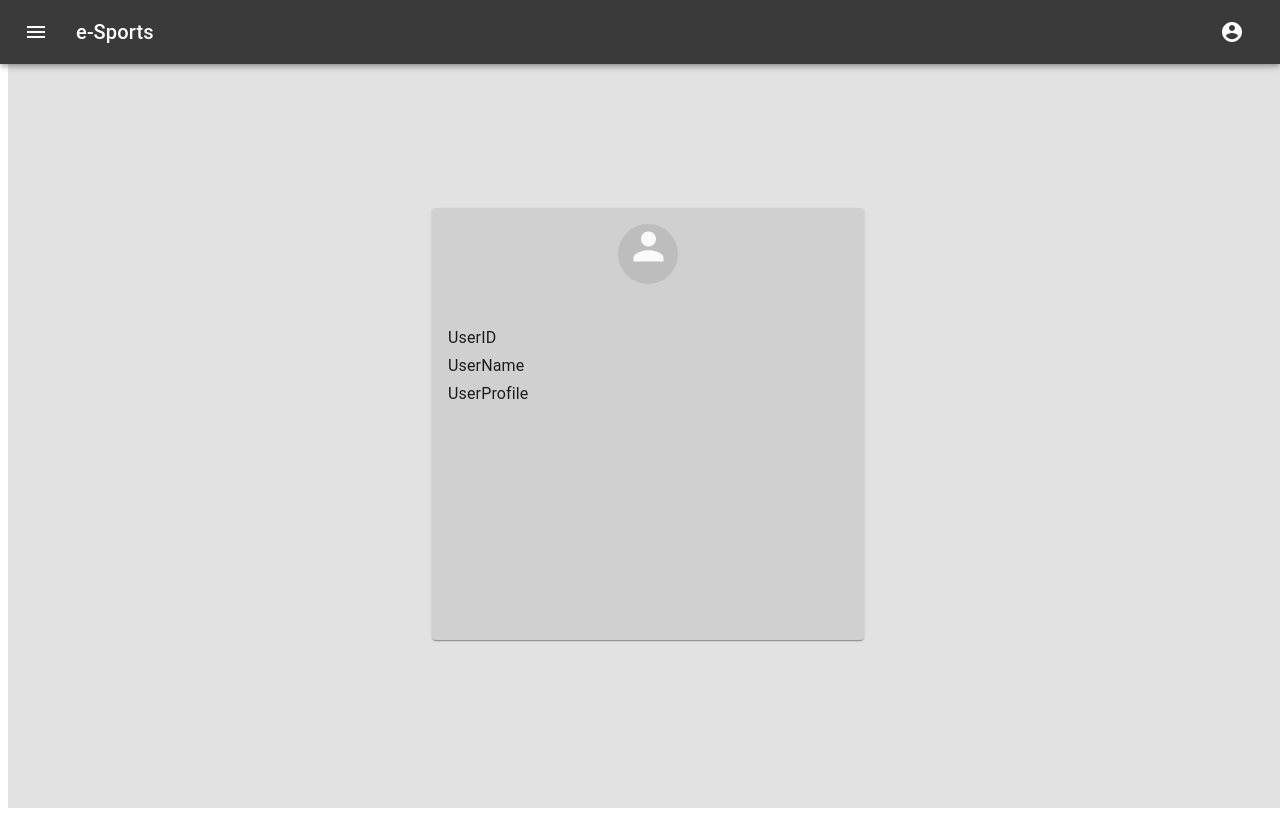
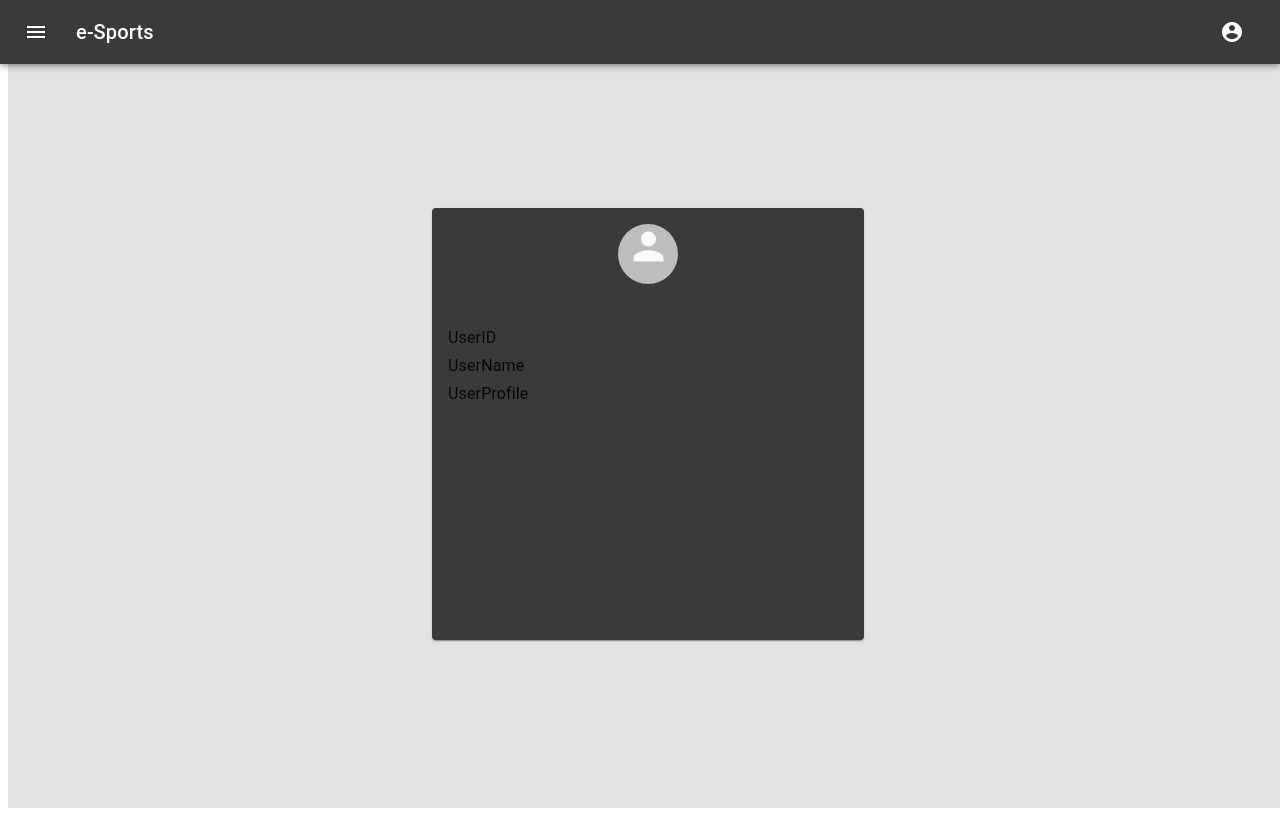
Before and after one commit to toliner/2222-hackathon, a React (Create React App) app in the folder frontend/: page /user in a window 1280 px wide. Built offline with nearby package versions, Linux system fonts and the light colour scheme.

Commit message:
fix: fixed color of user-page

```diff
--- a/frontend/src/components/pages/user-page.tsx
+++ b/frontend/src/components/pages/user-page.tsx
@@ -17,7 +17,7 @@ const useStyles = makeStyles((theme: Theme) =>
                 height: 400,
                 top: 200,
                 position: 'relative',
-                backgroundColor: 'rgba(208, 208, 208, 1)',
+                backgroundColor: 'rgba(58, 58, 58, 1)',
             },
             item: {
                 textAlign: 'center',
```
